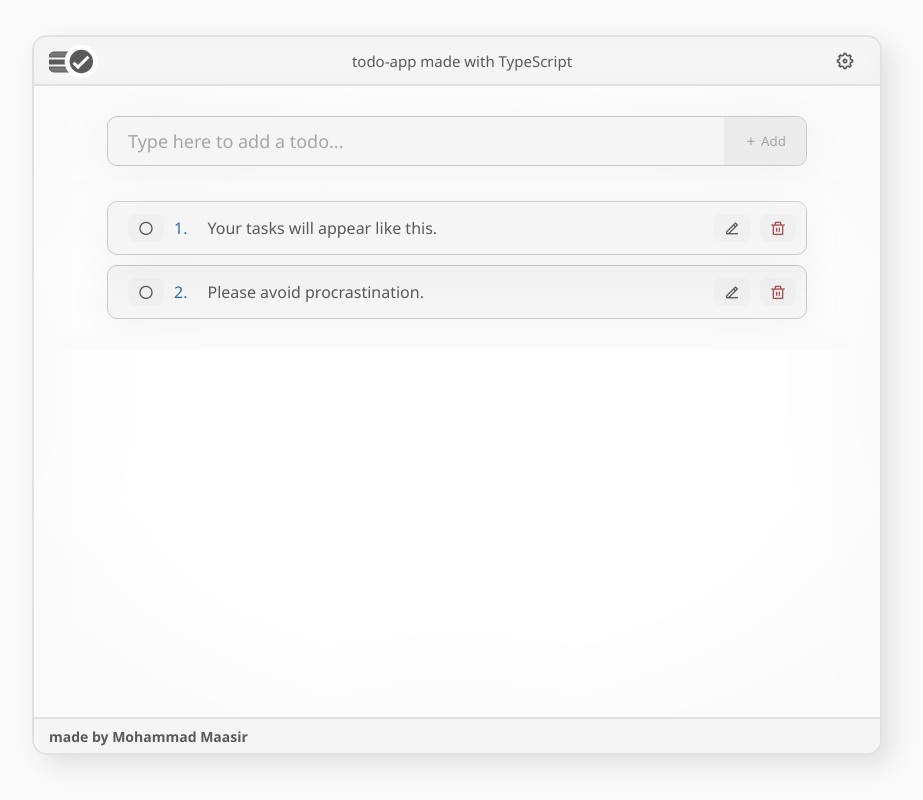
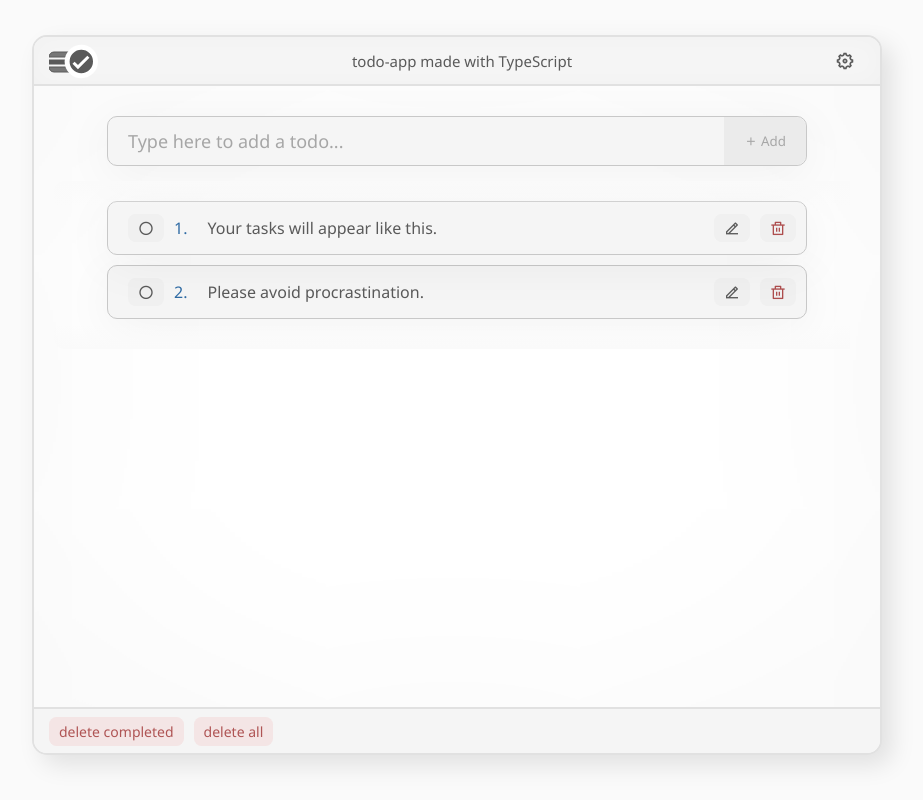
Before and after one commit to maasir554/todo-ts, a website built with Vite: page index.html in a window 1280 px wide. Shown: the whole page, without its empty margins (183-1106 px from the left). Built offline with nearby package versions, Linux system fonts and the light colour scheme.

Commit message:
Added multiple delete functionality features for deleting all oand for all checked todos
made the buttons and appended those to the Footer.

```diff
--- a/src/components/Container.ts
+++ b/src/components/Container.ts
@@ -1,6 +1,7 @@
 import { logo } from "../assets/logo"
 
 import { HyperInstance } from "../Hyper/Hyper"
+import { deleteAllButton, deleteSelectedButton } from "./buttons/"
 
 import { Settings } from "./Settings"
 
@@ -94,7 +95,9 @@ const Container = ( props = containerProps ) => {
 
     const footer = document.createElement('footer')
 
-    footer.textContent = 'made by Mohammad Maasir'
+    footer.appendChild(deleteSelectedButton())
+
+    footer.appendChild(deleteAllButton())
 
     // append footer to Container
 
--- a/src/components/TodoItem.ts
+++ b/src/components/TodoItem.ts
@@ -15,16 +15,16 @@ const TodoItem = (props: {idx:number, todoText: string, todoId: string}, animate
    checkButton.type = 'button';
 
    const updateCheckedStatus = () => {
+
         checkButton.innerHTML = `<i class="ri-checkbox-${isTodoChecked(props.todoId) ? '' : 'blank-'}circle-line"></i>`
+
         if (isTodoChecked(props.todoId)){
-            textBox.style.textDecoration = 'line-through'
+            // textBox.style.textDecoration = 'line-through'
+            displayText.style.textDecoration = 'line-through'
             indexDisplay.style.textDecoration = 'line-through'
 
             encl.classList.add('todo-item-done')
 
-            // encl.style.borderColor = 'rgb(112 172 84)'
-
-            // checkButton.style.backgroundColor = 'rgb(170 218 147)'
         }
         else{
             textBox.style.textDecoration = 'none'
@@ -55,7 +55,7 @@ const TodoItem = (props: {idx:number, todoText: string, todoId: string}, animate
 
     encl.appendChild(indexDisplay)
 
-    // Tp diaplay the text content
+    // To diaplay the text content
 
     const textBox = document.createElement('textarea');
 
@@ -173,35 +173,29 @@ const TodoItem = (props: {idx:number, todoText: string, todoId: string}, animate
 
     removeButton.onclick = () => {
 
+        const animTime = 250; //ms
+
+        encl.style.animation = `todo-remove-anim ${animTime}ms ease 1 forwards`
+
+        // setTimeOut mei isi liye rakkha h kyuki pehle animation play ho jaaye, uske baad remove ho.
+        setTimeout(() => {
             //first, get the index of the todo item being removed, from the global record:
-
-        const listIndex = getIndexOfTodo(props.todoId)
+            const  listIndex = getIndexOfTodo(props.todoId)
 
             // Then remove the item from the global record
-
             removeTodo(props.todoId)
 
             // Remove element from Hyper list and DOM:
-
             HyperTodosList_removeTodo(methods.getHyperIndex())
-
-        encl.style.animation = "todo-remove-anim 0.25s ease 1"
-
-        setTimeout(() => {
-
             encl.remove()
-
-        }, 250);
+            const HyperTodos = getHyperTodos();
 
             // Now, in the ui, the below elements' indexes should be updated:
-
-        const HyperTodos = getHyperTodos();
-
             for (let i=listIndex; i < getTodos().length; i++){
 
                     HyperTodos[i].methods?.setDisplayIndex(i+1);
-
             }
+        }, animTime);
 
     }
 
@@ -217,8 +211,14 @@ const TodoItem = (props: {idx:number, todoText: string, todoId: string}, animate
         /** This function is need because we need to update the HyperIndex of the particular element manually when the reference list is updated. */
         updateHyperIndex: (n: number) => void,
 
-        /**This function disables animations */
-        disableAnimation: () => void
+        /** This function disables animations */
+        disableAnimation: () => void,
+
+        /** Function for deleting a specific todo */
+        deleteCompletely: () => void
+
+        /** Function to find if the todo is checked */
+        getIsChecked: () => boolean,
 
     }
 
@@ -243,6 +243,11 @@ const TodoItem = (props: {idx:number, todoText: string, todoId: string}, animate
 
         },
 
+        deleteCompletely :  () => removeButton.click(),
+
+        getIsChecked : () => {return isTodoChecked(props.todoId)!}
+
+
     }
     return {element: encl, methods: methods}
 
--- /dev/null
+++ b/src/components/buttons/buttons.css
@@ -0,0 +1,26 @@
+:root{
+    --danger-bg: rgb(244, 229, 229);
+}
+
+.footerBtn{
+    background-color: var(--danger-bg);
+    padding: 5px 10px;
+    font-weight: 500;
+    font-size: 14px;
+    border: none;
+    color: rgb(175, 84, 84);
+    border-radius: 7.5px;
+    cursor: pointer;
+    display: flex;
+    align-items: center;
+    justify-content: center;
+    &:hover{
+        background-color: rgb(226, 213, 213);
+    }
+    &:active{
+        opacity: 0.8;
+    }
+    &:focus{
+        outline: 2px solid var(--theme-color);
+    }
+}
--- /dev/null
+++ b/src/components/buttons/deleteButtons.ts
@@ -0,0 +1,42 @@
+import {  getHyperTodos } from "../../global"
+
+const deleteSelectedButton = () => {
+
+    const btn = document.createElement('button')
+
+    btn.textContent = "delete completed"
+
+    btn.className = 'footerBtn delete-selected-btn'
+
+    btn.onclick = () => {
+        for (let todo of getHyperTodos()){
+            if (todo.methods?.getIsChecked()) todo.methods?.deleteCompletely()
+        }
+
+    }
+
+    return btn
+}
+
+const deleteAllButton = () => {
+
+    const btn = document.createElement('button')
+
+    btn.textContent = "delete all"
+
+    btn.className = 'footerBtn delete-selected-btn'
+
+    btn.onclick = () => {
+        for (let todo of getHyperTodos()){
+            todo.methods?.deleteCompletely()
+        }
+
+    }
+
+    return btn
+}
+
+
+
+
+export {deleteSelectedButton, deleteAllButton}
--- /dev/null
+++ b/src/components/buttons/index.ts
@@ -0,0 +1,3 @@
+import './buttons.css'
+
+export {deleteSelectedButton, deleteAllButton} from  "./deleteButtons"
--- a/src/components/themes.ts
+++ b/src/components/themes.ts
@@ -105,7 +105,7 @@ const setActiveMode = (value: string) => {
  */
 
 const updateAppThemeAndMode = () => {
-    console.log("chhala bei!");
+
     const themeObj = AllThemes[ActiveTheme as keyof typeof AllThemes]
 
     const cssProperties = themeObj[ActiveMode as keyof typeof themeObj]
--- a/src/global.ts
+++ b/src/global.ts
@@ -1,6 +1,6 @@
 import { CreateTodoItem } from "./components"
 
-let todos:{id:string, text:string, dateCreated: Date, checked?:boolean}[] = [
+let todos:{id:string, text:string, dateCreated: Date, checked:boolean}[] = [
     {id: 's43fr', text:"Your tasks will appear like this.", dateCreated:new Date(), checked: false},
     {id: 'dsfw3', text:"Please avoid procrastination.", dateCreated: new Date(), checked: false}
 ]
@@ -18,7 +18,7 @@ const getTodos = () => {
     return todos
 }
 
-const addTodo = ( todoObject: {id: string, text: string, dateCreated: Date} ) => {
+const addTodo = ( todoObject: {id: string, text: string, dateCreated: Date, checked: false} ) => {
     todos.push(todoObject)
 
     pushTodosToLocalStorage()
--- a/src/index.css
+++ b/src/index.css
@@ -123,11 +123,12 @@
         padding: 7.5px 15px;
         display: flex;
         align-items: center;
-        justify-content: space-between;
+        justify-content: flex-start;
         font-size: 14px;
         color: var(--normal-font-color);
         font-weight: 600;
         background-color: var(--secondary-bg);
+        gap: 10px;
     }
 
     & section{
--- a/src/main.ts
+++ b/src/main.ts
@@ -50,7 +50,7 @@ ImplementHyper(
             displayElements:[
                 todoAdderElement,
                 todoAppWrapper
-            ]
+            ],
         }
     ).out()
 )
```
Lines whose indentation alone changed are shown as unchanged.
